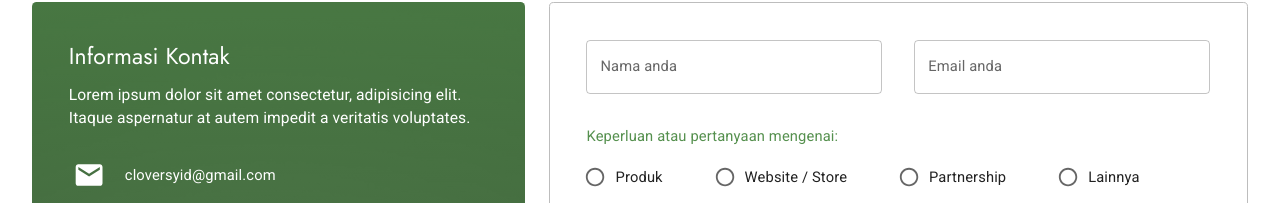
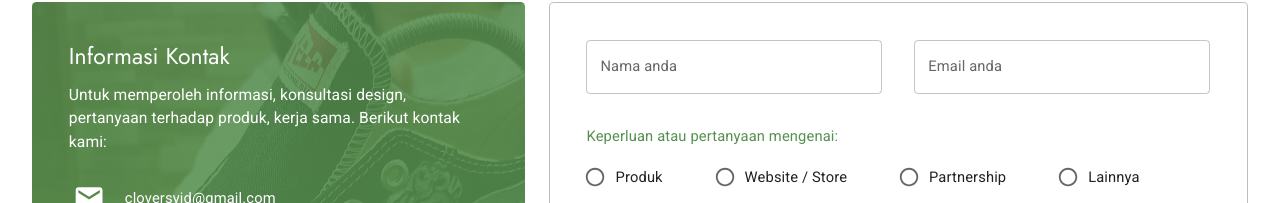
Before and after one commit to ericpeweh/cloversy-store-web, a Next.js app: page /contact-us in a window 1280 px wide. Shown: the part 202-405 px from the top of the page. Built offline with nearby package versions, Linux system fonts and the light colour scheme; no server answers.

Commit message:
finish contact us page

```diff
--- a/parts/ContactUs/ContactUs.styles.ts
+++ b/parts/ContactUs/ContactUs.styles.ts
@@ -24,7 +24,7 @@ export const ContactInformation = styled("div")(({ theme }) => ({
 	width: "100%",
 	padding: "4rem",
 	backgroundImage:
-		"linear-gradient(rgba(85, 144, 78, 0.8),rgba(85, 144, 78, 0.5)), url(/images/3.jpg)",
+		"linear-gradient(rgba(85, 144, 78, 0.82),rgba(85, 144, 78, 0.95)), url(/images/about-us-1.webp)",
 	backgroundSize: "cover",
 	backgroundPosition: "center",
 	borderRadius: "0.5rem",
--- a/parts/ContactUs/ContactUs.tsx
+++ b/parts/ContactUs/ContactUs.tsx
@@ -96,8 +96,8 @@ const ContactUs = () => {
 						<ContactInformation>
 							<ContactInformationTitle>Informasi Kontak</ContactInformationTitle>
 							<ContactInformationDesc>
-								Lorem ipsum dolor sit amet consectetur, adipisicing elit. Itaque aspernatur at autem
-								impedit a veritatis voluptates.
+								Untuk memperoleh informasi, konsultasi design, pertanyaan terhadap produk, kerja
+								sama. Berikut kontak kami:
 							</ContactInformationDesc>
 							<ContactInformationList>
 								{contacts.map(contact => (
```
